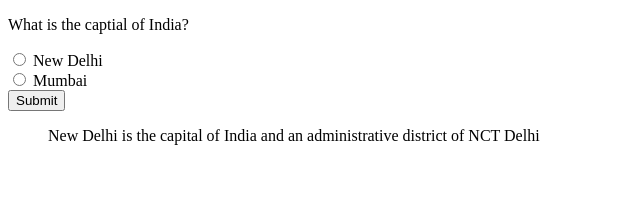
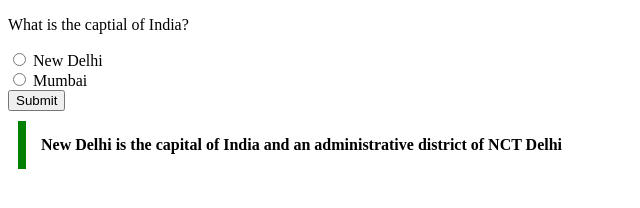
Before and after one commit to acciojob/trivia-alishajatav, a website: page main.html in a window 1280 px wide. Shown: the whole page, without its empty margins (0-640 px from the left). Drawn offline with Linux system fonts and the light colour scheme.

Commit message:
created a submission

```diff
--- a/styles.css
+++ b/styles.css
@@ -1,4 +1,4 @@
-blocklqouote{
+blockquote{
 	Background-color: Close to #f8fffe;
     Font-weight: Bold;
 	max-width:600px;
```
